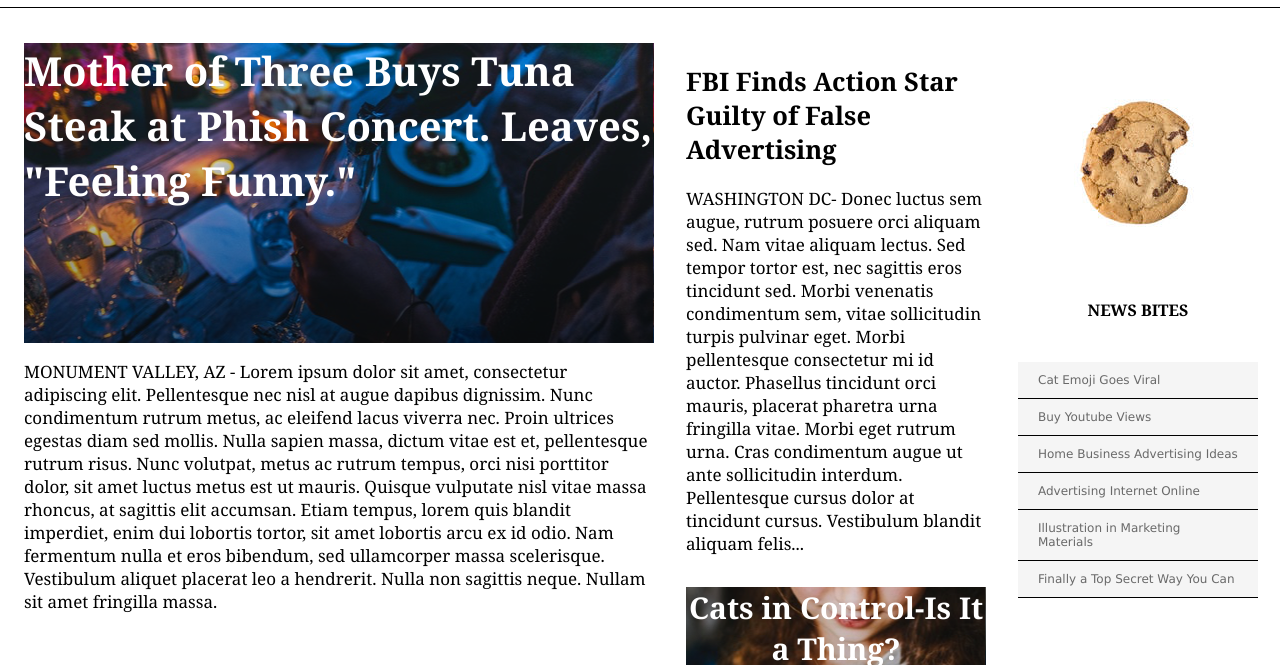
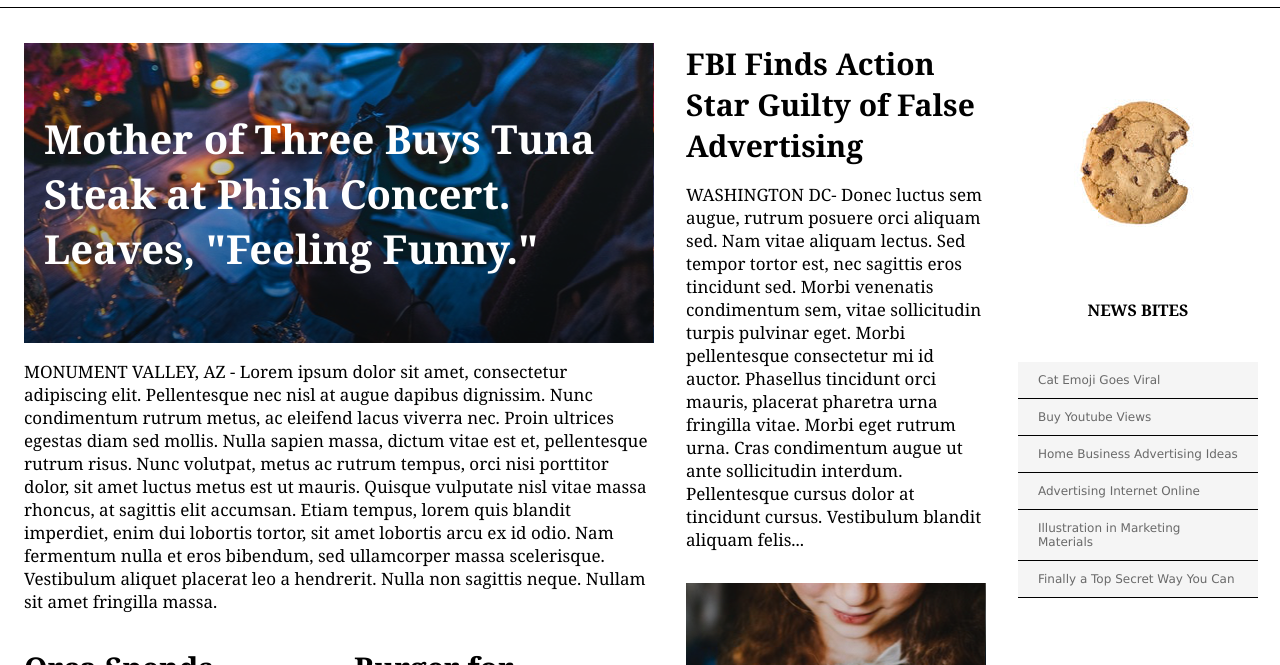
Before and after one commit to ConnieG87/MyTimes, a plain HTML site: page index.html in a window 1280 px wide. Shown: the part 73-738 px from the top of the page. Drawn offline with Linux system fonts and the light colour scheme.

Commit message:
Finishing touches in styling, already checked.

```diff
--- a/resources/css/style.css
+++ b/resources/css/style.css
@@ -82,6 +82,9 @@ a {
   text-align: center;
   height: 300px;
   margin-top: 15px;
+  display: flex;
+  flex-direction: column;
+  justify-content: center;
 }
 
 .lead-story .image-content {
@@ -90,6 +93,10 @@ a {
   margin-top: 0;
   text-align: left;
   font-size: 40px;
+}
+
+.lead-story .image-content span {
+  margin-left: 20px;
 }
 
 .fall-cancelled {
@@ -164,3 +171,8 @@ footer nav {
   padding-right: 25px;
   border-right: 2px solid white;
 }
+
+h2 {
+  font-size: 30px;
+  margin: 0;
+}
```
